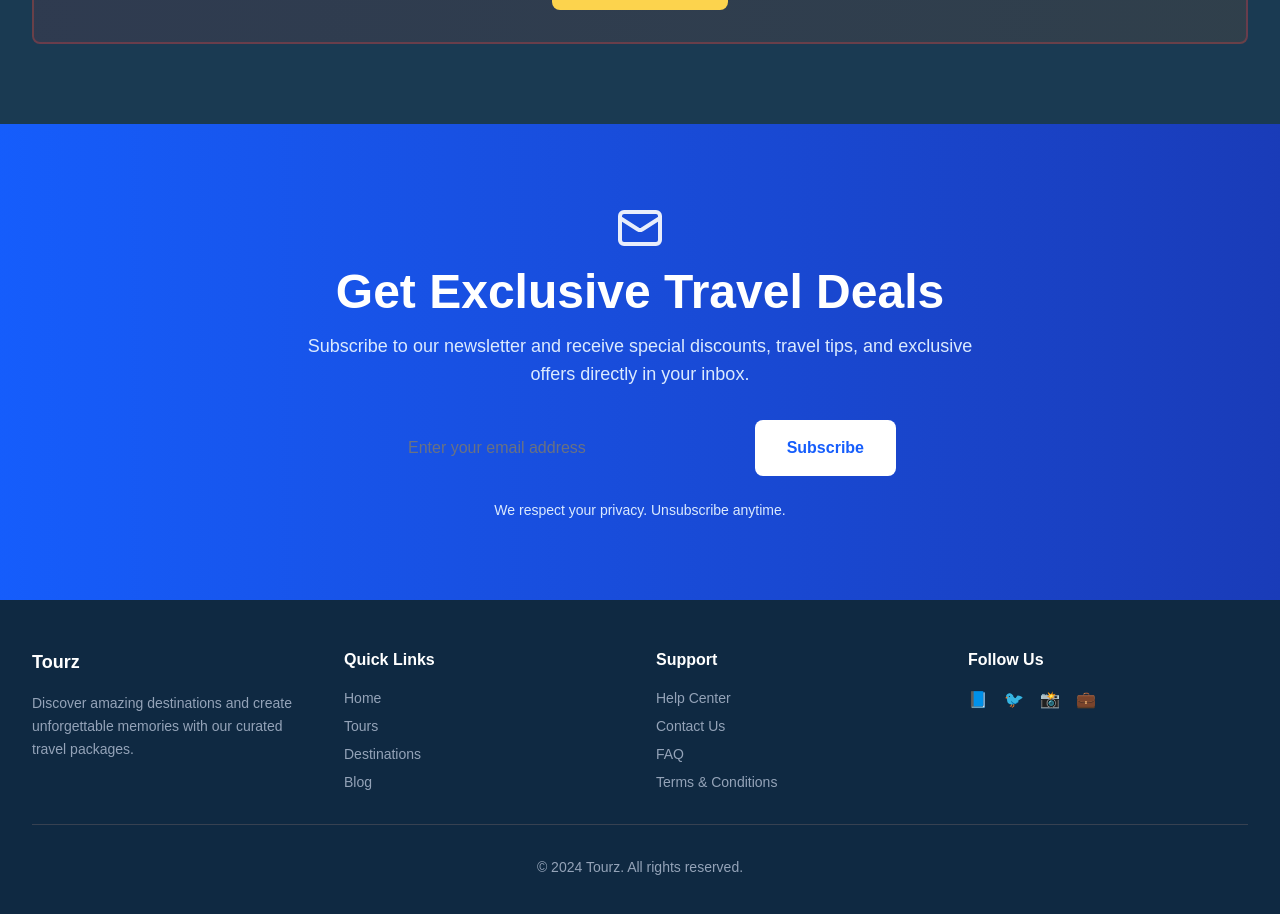
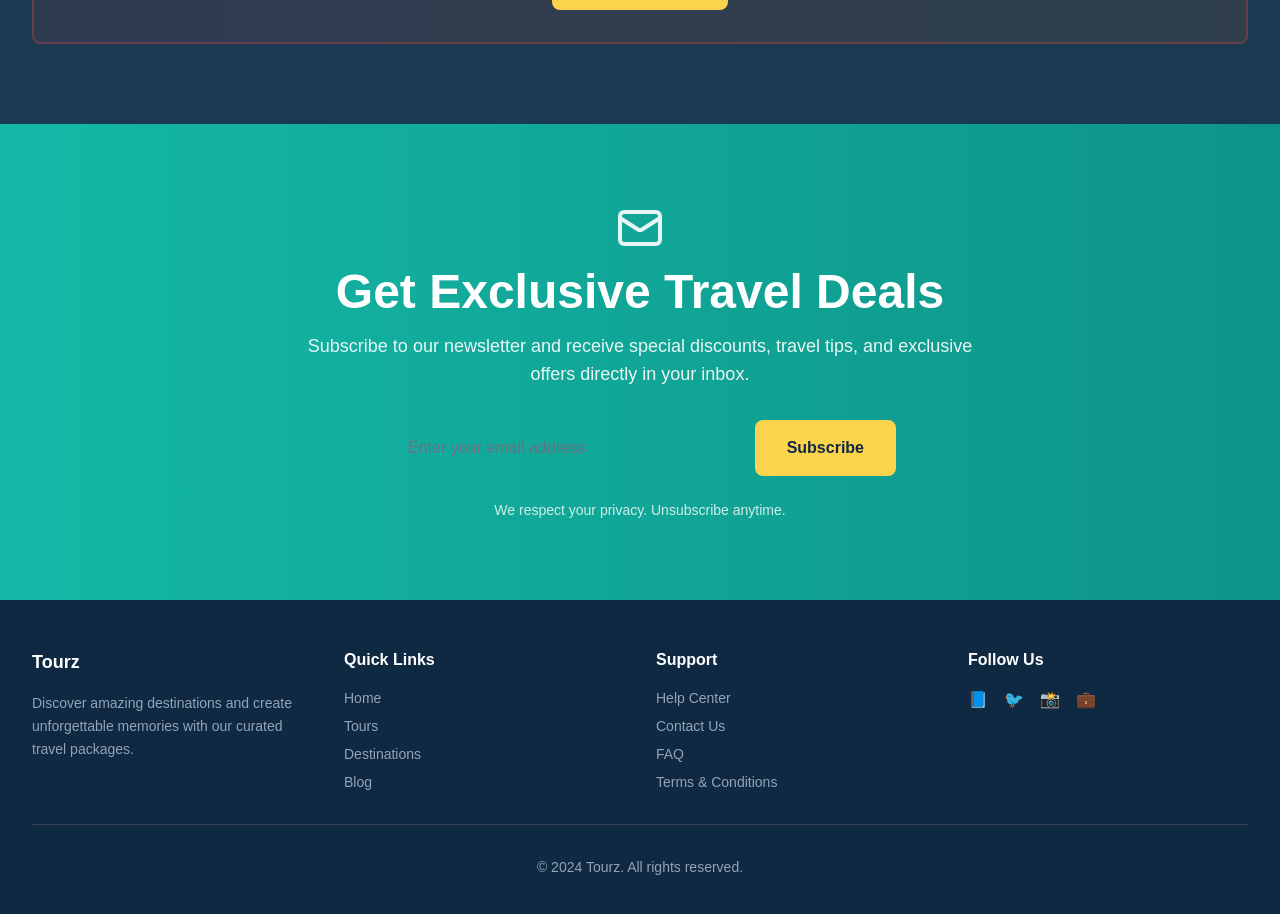
Before and after one commit to DEBOJEETDAS36/new_tourz, a Next.js app: page / in a window 1280 px wide. Shown: the part 5859-6773 px from the top of the page. Built offline with nearby package versions, Linux system fonts and the light colour scheme.

Commit message:
Newsletter section updated

```diff
--- a/components/home/Newsletter.tsx
+++ b/components/home/Newsletter.tsx
@@ -28,7 +28,7 @@ export default function Newsletter() {
   };
 
   return (
-    <section className="py-16 sm:py-20 bg-gradient-to-r from-blue-600 to-blue-800">
+    <section className="py-16 sm:py-20 bg-gradient-to-r from-[#14B8A6] to-[#0d9488]">
       <div className="max-w-3xl mx-auto px-4 sm:px-6 lg:px-8">
 
         {/* Content Container */}
@@ -43,7 +43,7 @@ export default function Newsletter() {
           </h2>
 
           {/* Subheading */}
-          <p className="text-lg text-blue-100 mb-8 max-w-2xl mx-auto">
+          <p className="text-lg text-white/90 mb-8 max-w-2xl mx-auto">
             Subscribe to our newsletter and receive special discounts, travel tips, and exclusive offers directly in your inbox.
           </p>
 
@@ -55,12 +55,12 @@ export default function Newsletter() {
                 placeholder="Enter your email address"
                 value={email}
                 onChange={(e) => setEmail(e.target.value)}
-                className="flex-1 px-4 sm:px-6 py-3 sm:py-4 rounded-lg focus:outline-none focus:ring-2 focus:ring-blue-400 text-gray-900 placeholder-gray-500"
+                className="flex-1 px-4 sm:px-6 py-3 sm:py-4 rounded-lg focus:outline-none focus:ring-2 focus:ring-white text-gray-900 placeholder-gray-500"
               />
               <button
                 type="submit"
                 disabled={status === 'loading'}
-                className="bg-white hover:bg-gray-100 disabled:bg-gray-300 text-blue-600 font-bold px-6 sm:px-8 py-3 sm:py-4 rounded-lg transition whitespace-nowrap"
+                className="bg-[#FCD34D] hover:bg-[#EAB308] disabled:bg-gray-300 text-[#0F2942] font-bold px-6 sm:px-8 py-3 sm:py-4 rounded-lg transition whitespace-nowrap"
               >
                 {status === 'loading' ? 'Subscribing...' : 'Subscribe'}
               </button>
@@ -83,7 +83,7 @@ export default function Newsletter() {
           </form>
 
           {/* Privacy Notice */}
-          <p className="text-sm text-blue-100 mt-6">
+          <p className="text-sm text-white/80 mt-6">
             We respect your privacy. Unsubscribe anytime.
           </p>
         </div>
```
